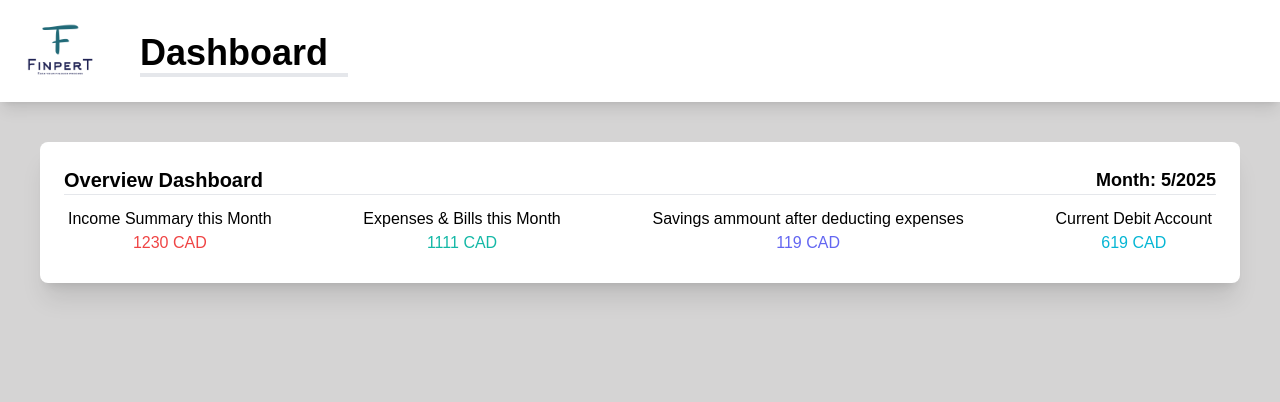
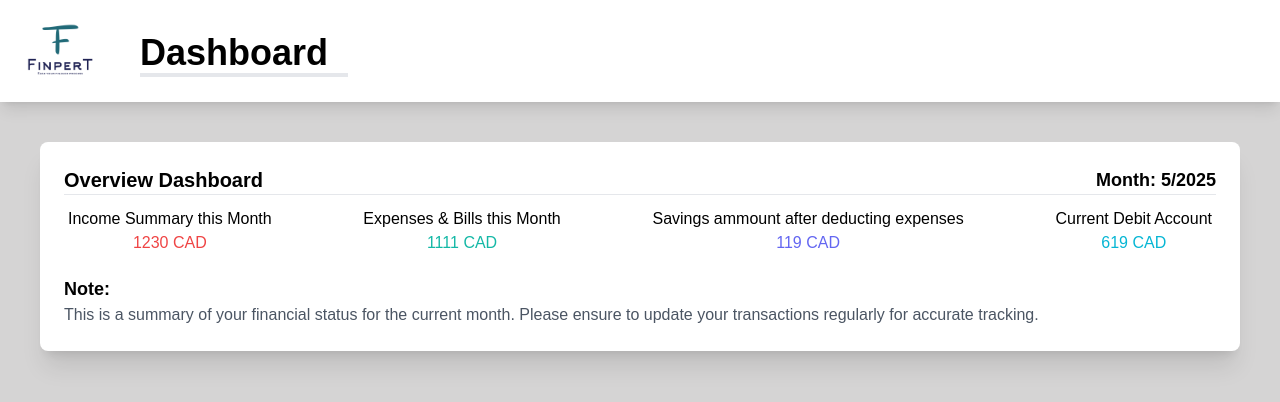
Before and after one commit to tienphap1405/financial-tracker-web-app, a Next.js app: page /overview-page in a window 1280 px wide. Shown: the top 402 px of the page. Built offline with nearby package versions, Linux system fonts and the light colour scheme.

Commit message:
Add styling

```diff
--- a/app/components/loginForm.js
+++ b/app/components/loginForm.js
@@ -41,6 +41,7 @@ export default function LoginForm({handleClickClose, handleClickOpen, open}){
         try{
             const userCred = await createUserWithEmailAndPassword(auth, email, password);
             const token = await userCred.user.getIdToken();
+            console.log(token);
             await fetch('http://localhost:5082/user', {
                 method: 'POST',
                 headers: {
--- a/app/components/overview-table.js
+++ b/app/components/overview-table.js
@@ -39,6 +39,13 @@ export default function Overview() {
 
             </div>
 
+            <div>
+                <h1 className="text-lg font-bold mt-4">Note:</h1>
+                <p className="text-gray-600">
+                    This is a summary of your financial status for the current month.
+                    Please ensure to update your transactions regularly for accurate tracking.
+                </p>
+            </div>
         </div>
     );
 }
```
